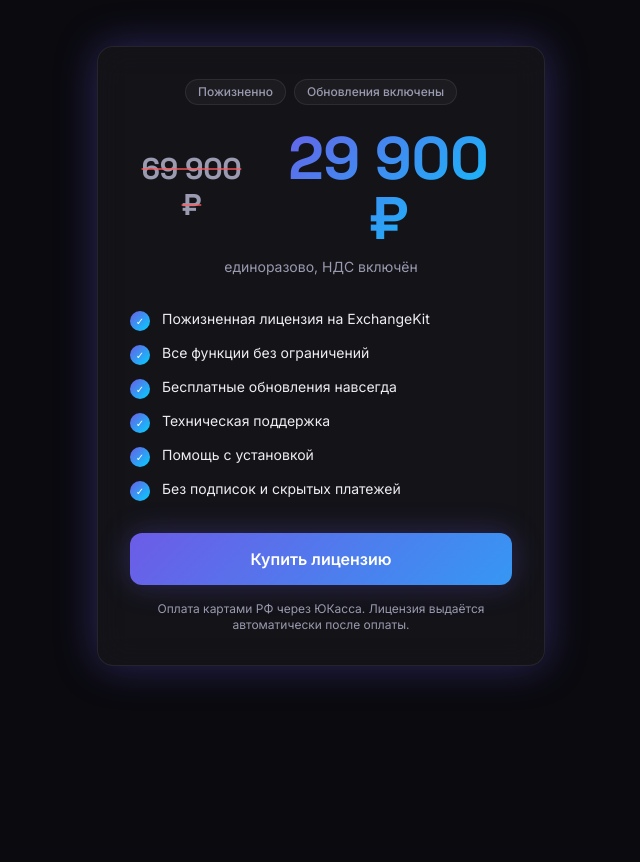
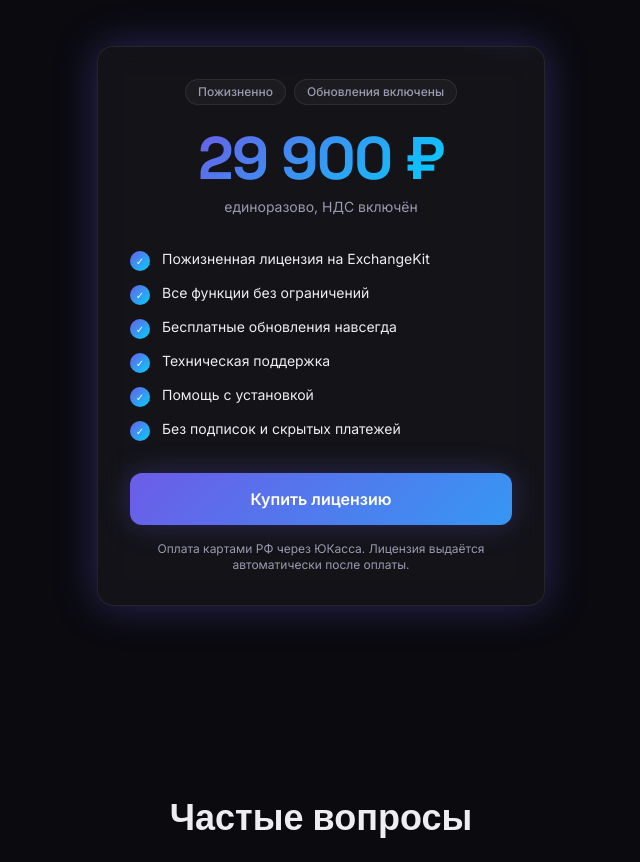
Before and after one commit to pachugonis/exchangekit_lending, a Next.js app in the folder frontend/: page / in a window 1280 px wide. Shown: the part 3000-3862 px from the top of the page, without its empty margins (319-959 px from the left). Built offline with nearby package versions, Linux system fonts and the light colour scheme.

Commit message:
Revert struck-through old price

```diff
--- a/frontend/components/sections/Pricing.tsx
+++ b/frontend/components/sections/Pricing.tsx
@@ -33,11 +33,8 @@
               <span className="badge">Обновления включены</span>
             </div>
 
-            <div className="flex items-baseline justify-center gap-3 font-display font-bold tracking-tight">
-              <span className="text-2xl text-text-muted line-through decoration-danger/70 decoration-2 sm:text-3xl">
-                69 900 ₽
-              </span>
-              <span className="gradient-text text-5xl sm:text-6xl">
+            <div className="font-display text-5xl font-bold tracking-tight sm:text-6xl">
+              <span className="gradient-text">
                 <CountUp to={29900} /> ₽
               </span>
             </div>
```
